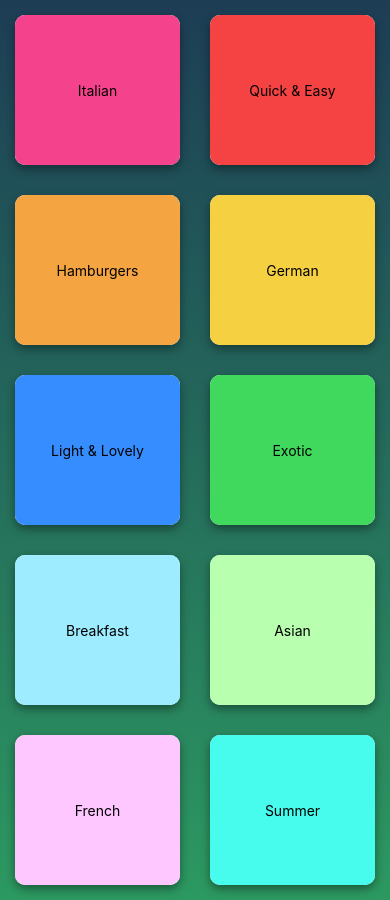
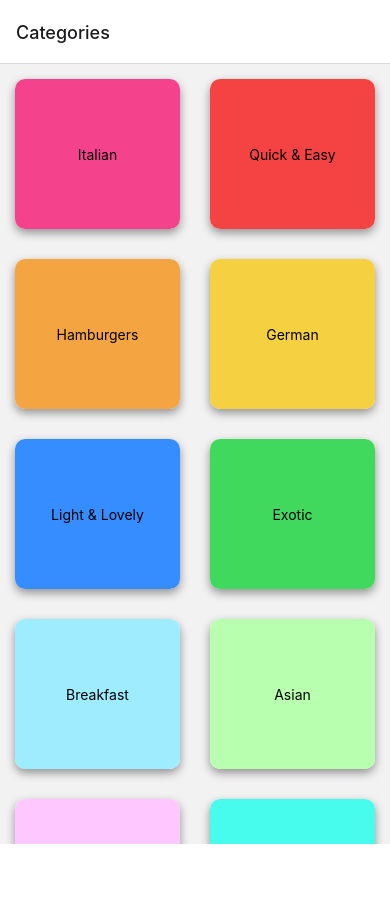
Before and after one commit to Sibghat34/food-app, a React Native app: screen /Categories in a window 390 px wide. After the commit the page ends 844 px from the top, so only its background shows below. Built offline with nearby package versions, Linux system fonts and the light colour scheme.

Commit message:
navigate from one screen to other

```diff
--- a/App.js
+++ b/App.js
@@ -1,22 +1,31 @@
-import { StyleSheet } from 'react-native';
-import { LinearGradient } from 'expo-linear-gradient';
+import { StyleSheet } from "react-native";
+import { LinearGradient } from "expo-linear-gradient";
+import { StatusBar } from "expo-status-bar";
+import { NavigationContainer } from "@react-navigation/native";
+import { createNativeStackNavigator } from "@react-navigation/native-stack";
 
-import CategoriesScreen from './screens/CategoriesScreen';
-import { StatusBar } from 'expo-status-bar';
+
+import MealsScreen from "./screens/MealsScreen";
+import CategoriesScreen from "./screens/CategoriesScreen";
+
+const Stack = createNativeStackNavigator();
 
 export default function App() {
   return (
     <>
-    <StatusBar style='inverted' />
-    <LinearGradient colors={['#1d3d55', '#2c9961']}>
-      <CategoriesScreen/>
-    </LinearGradient>
+      <StatusBar style="inverted" />
+      {/* <LinearGradient colors={["#1d3d55", "#2c9961"]}> */}
+        <NavigationContainer>
+          <Stack.Navigator>
+            <Stack.Screen name="Categories" component={CategoriesScreen} />
+            <Stack.Screen name="Meals" component={MealsScreen} />
+          </Stack.Navigator>
+        </NavigationContainer>
+      {/* </LinearGradient> */}
     </>
   );
 }
 
 const styles = StyleSheet.create({
-  container: {
-
-  },
+  container: {},
 });
--- a/component/CategoryGridTile.js
+++ b/component/CategoryGridTile.js
@@ -1,30 +1,37 @@
 import { Pressable, Text, View, StyleSheet, Platform } from "react-native";
 
-function CategoryGridTile({title, color}){
+function CategoryGridTile({ title, color, onPress }) {
   return (
-        <View style= {styles.rootConatiner}>
-            <Pressable android_ripple={{color: "lightgray"}} style= {({pressed}) => [styles.pressableContaier, pressed ? styles.iosPress : null ]}>
-                <View style= {[styles.innerConatiner, {backgroundColor: color}]}>
+    <View style={styles.rootConatiner}>
+      <Pressable
+        android_ripple={{ color: "lightgray" }}
+        style={({ pressed }) => [
+          styles.pressableContaier,
+          pressed ? styles.iosPress : null,
+        ]}
+        onPress={onPress}
+      >
+        <View style={[styles.innerConatiner, { backgroundColor: color }]}>
           <Text>{title}</Text>
         </View>
       </Pressable>
     </View>
   );
-};
+}
 
 const styles = StyleSheet.create({
   rootConatiner: {
     flex: 1,
-        backgroundColor: 'white',
+    backgroundColor: "white",
     height: 150,
     margin: 15,
     borderRadius: 10,
     elevation: 8,
-        shadowColor: 'black',
+    shadowColor: "black",
     shadowOpacity: 0.4,
-        shadowOffset: {width: 0, height: 4},
+    shadowOffset: { width: 0, height: 4 },
     shadowRadius: 10,
-        overflow: Platform.OS === 'android' ? 'hidden' : 'visible',
+    overflow: Platform.OS === "android" ? "hidden" : "visible",
   },
   pressableContaier: {
     flex: 1,
@@ -36,14 +43,13 @@ const styles = StyleSheet.create({
     flex: 1,
     padding: 10,
     borderRadius: 10,
-        justifyContent: 'center',
-        alignItems: 'center',
+    justifyContent: "center",
+    alignItems: "center",
   },
   title: {
     fontSize: 15,
-        fontWeight: 'bold',
+    fontWeight: "bold",
   },
 });
 
-
 export default CategoryGridTile;
--- a/screens/CategoriesScreen.js
+++ b/screens/CategoriesScreen.js
@@ -3,13 +3,26 @@ import { FlatList } from "react-native";
 import { CATEGORIES } from "../data/dummy-data";
 import CategoryGridTile from "../component/CategoryGridTile";
 
-function renderCategoryItem(itemData) {
-  return (
-    <CategoryGridTile title={itemData.item.title} color={itemData.item.color} />
-  );
-}
 
-function CategoriesScreen() {
+function CategoriesScreen({navigation}) {
+
+
+    function renderCategoryItem(itemData) {
+
+      function pressHandler() {
+        navigation.navigate("Meals");
+      }
+
+      return (
+        <CategoryGridTile
+          title={itemData.item.title}
+          color={itemData.item.color}
+          onPress={pressHandler}
+        />
+      );
+    }
+
+
   return (
     <FlatList
       data={CATEGORIES}
@@ -18,7 +31,6 @@ function CategoriesScreen() {
       keyExtractor={(item) => item.id}
     />
   );
-};
-
+}
 
 export default CategoriesScreen;
--- /dev/null
+++ b/screens/MealsScreen.js
@@ -0,0 +1,19 @@
+import { Text, View, StyleSheet } from "react-native";
+import { MEALS } from "../data/dummy-data";
+
+function MealsScreen(){
+    return(
+        <View style= {styles.container}>
+            <Text>Meals Screen</Text>
+        </View>
+    );
+};
+
+const styles = StyleSheet.create({
+    container: {
+        flex: 1,
+        padding: 30,
+    },
+});
+
+export default MealsScreen;
```
Lines whose indentation alone changed are shown as unchanged.
